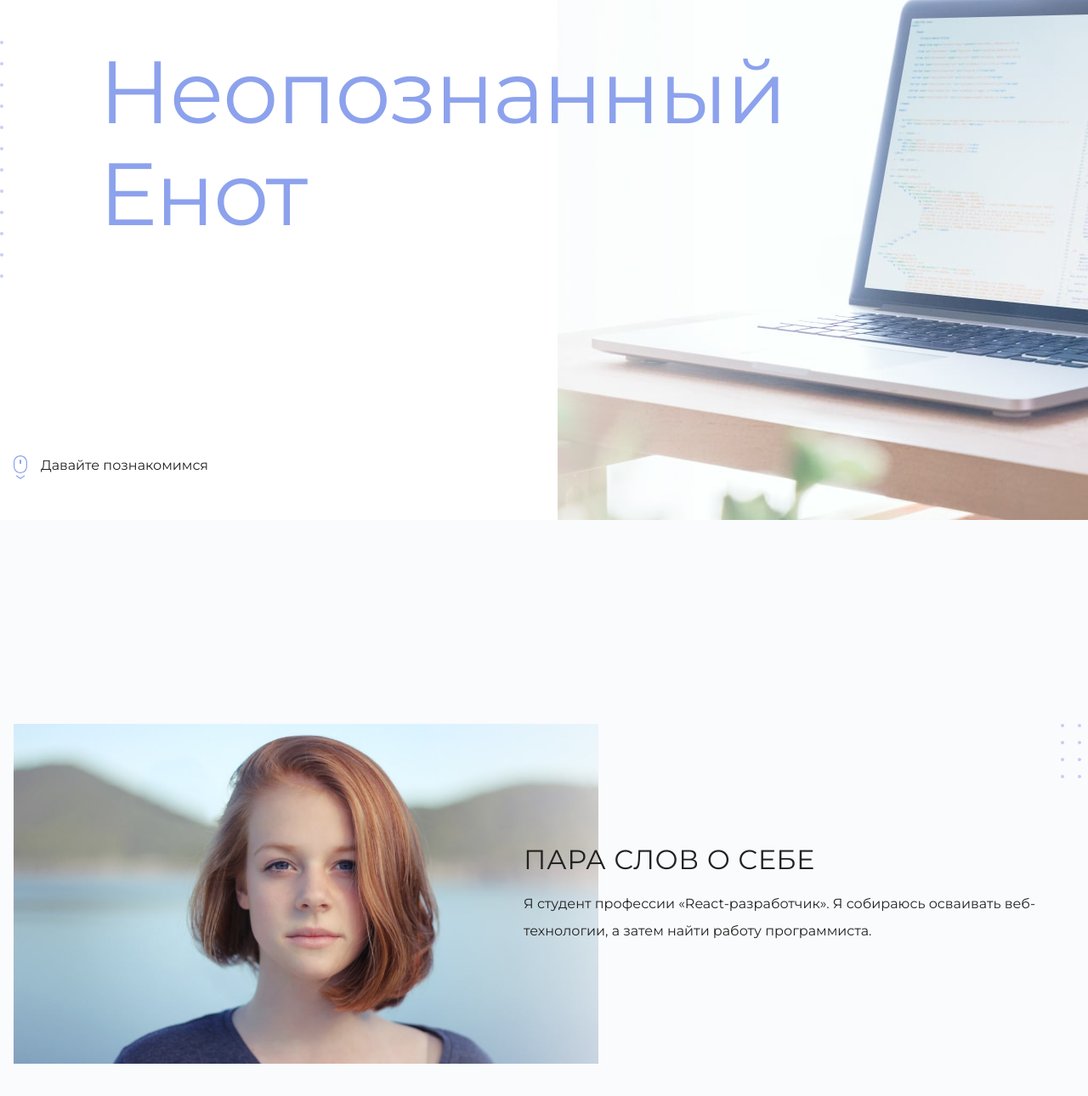
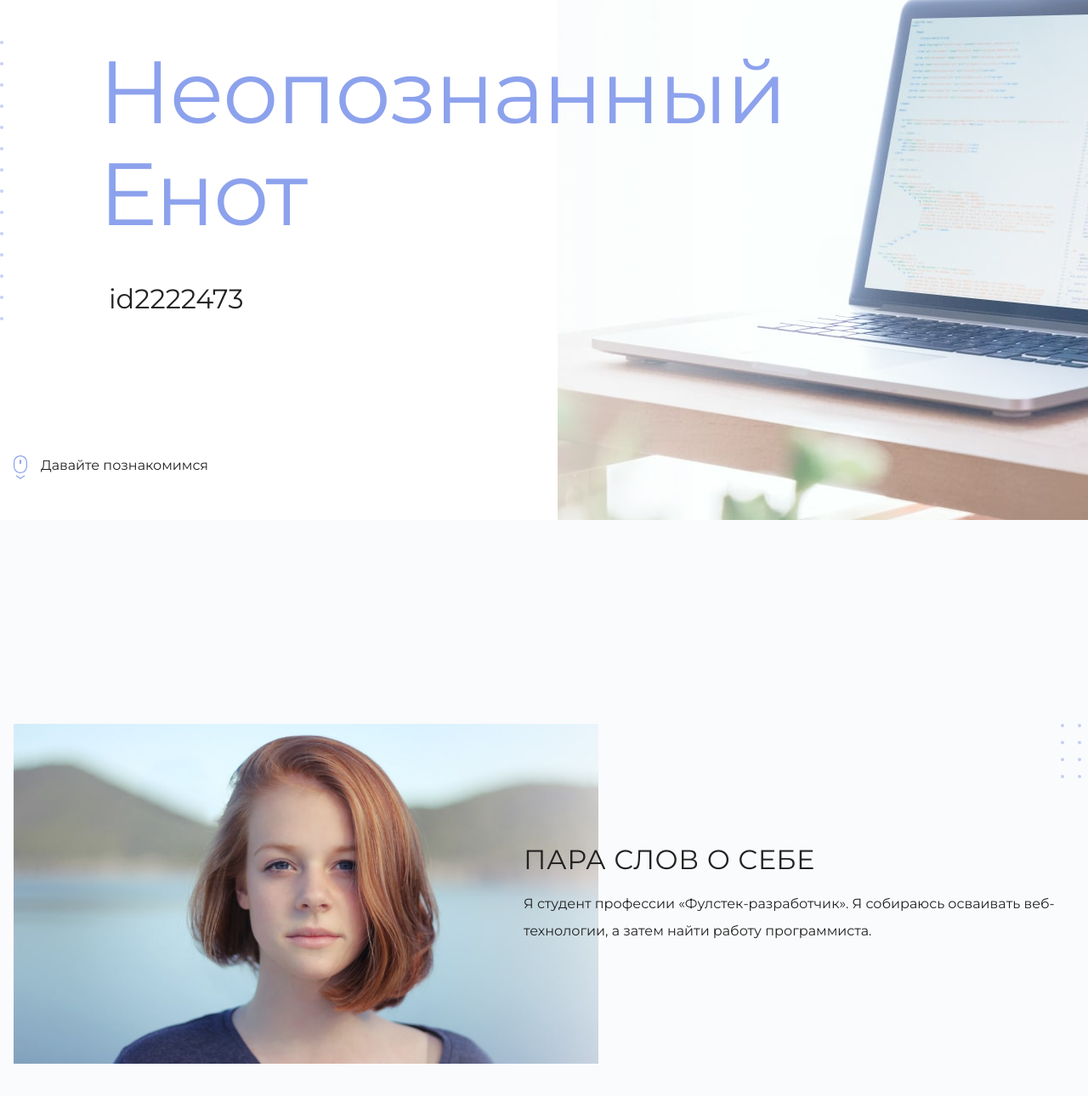
Before and after one commit to ObsidianStripe/academy_project_1, a plain HTML site: page index.html in a window 1280 px wide. Shown: the part 188-1478 px from the top of the page at 85% size. Drawn offline with Linux system fonts and the light colour scheme.

Commit message:
внёс id, изменил профессию

```diff
--- a/index.html
+++ b/index.html
@@ -19,7 +19,7 @@
       <section class="hero-image">
         <div class="container">
           <h1 class="heading">Неопознанный Енот</h1>
-          <p><!-- Тут ваш id на сайте Академии --></p>
+          <p>id2222473</p>
         </div>
       </section>
 
@@ -31,7 +31,7 @@
           </figure>
           <div>
             <h3>Пара слов о себе</h3>
-            <p>Я студент профессии «React-разработчик». Я собираюсь осваивать веб-технологии, а затем найти работу программиста.</p>
+            <p>Я студент профессии «Фулстек-разработчик». Я собираюсь осваивать веб-технологии, а затем найти работу программиста.</p>
           </div>
           <div>
             <h3>Чем могу быть полезен</h3>
```
